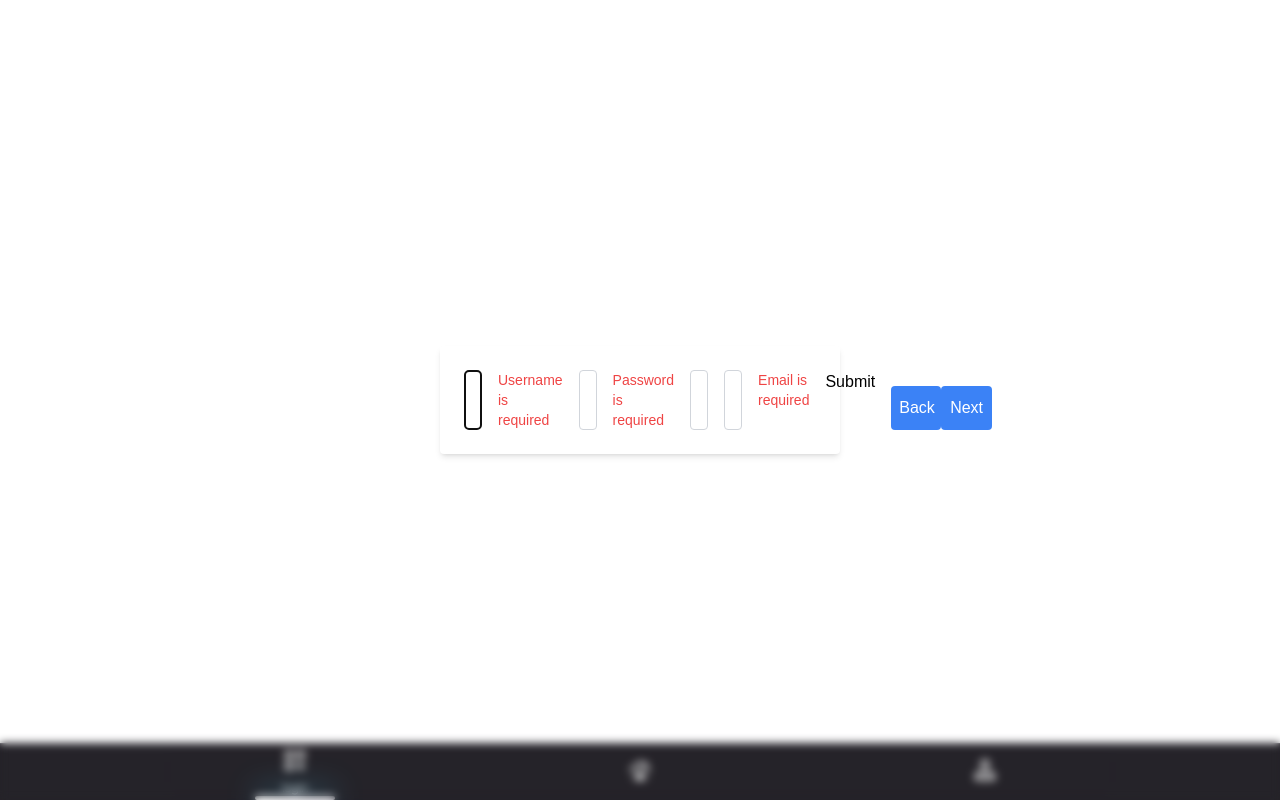
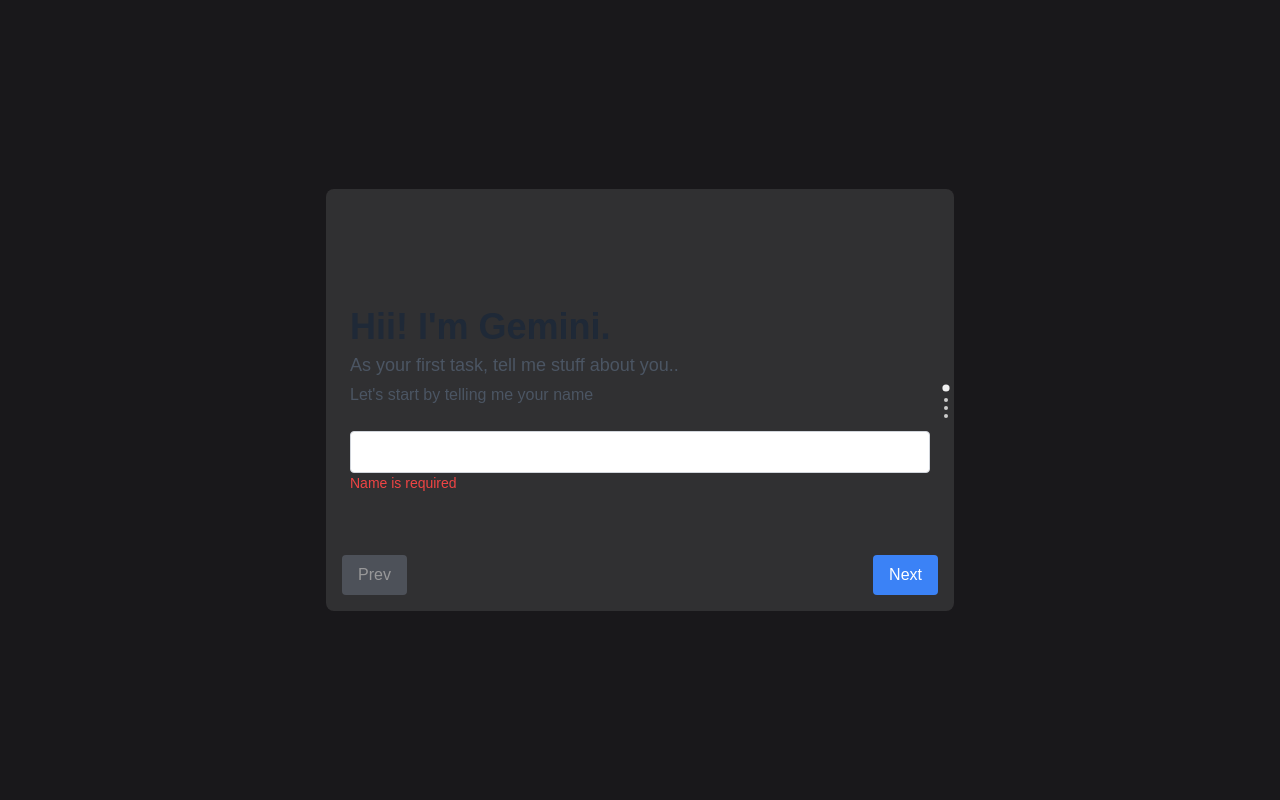
Before and after one commit to mohd-Bilal-exe/verbi.AI, a React (Vite) app: page /login in a window 1280 px wide. Both pictures are taken after a click on the button "Next". Built offline with nearby package versions, Linux system fonts and the light colour scheme; a web font is replaced by a local one.

Commit message:
chamnges

```diff
--- a/package.json
+++ b/package.json
@@ -24,7 +24,8 @@
     "react-router-dom": "^6.23.1",
     "redux": "^5.0.1",
     "redux-persist": "^6.0.0",
-    "redux-thunk": "^3.1.0"
+    "redux-thunk": "^3.1.0",
+    "uuid": "^10.0.0"
   },
   "devDependencies": {
     "@iconify/tailwind": "^1.1.1",
--- a/src/App.jsx
+++ b/src/App.jsx
@@ -18,10 +18,12 @@
   useEffect(() => {
     if (userDetails) {
       rememberMe(
-        userDetails.password,
+        userDetails.id,
         userDetails.username,
         userDetails.nickname,
-        userDetails.about
+        userDetails.about,
+        userDetails.tone,
+        userDetails.nature
       );
     }
   }, [userDetails]);
--- a/src/Redux/Actions.js
+++ b/src/Redux/Actions.js
@@ -34,10 +34,10 @@
   payload: translations, //SHOULD BE PREDEFINED OBJECT WITH TRANSLATIONS
 });
 
-export const addUser = (username, nickname, email, password) => {
+export const addUser = (id, username, nickname, about, tone, nature) => {
   return (dispatch) => {
     try {
-      const newUser = { username, nickname, email, password };
+      const newUser = { id, username, nickname, about, tone, nature };
 
       // Dispatch the action to update the global state
       dispatch({ type: ADD_USER, payload: newUser });
--- a/src/components/DropDown.jsx
+++ b/src/components/DropDown.jsx
@@ -1,27 +1,33 @@
 import PropTypes from "prop-types";
-import { CaretDown, CheckCircle } from "@phosphor-icons/react";
+import { CaretDown } from "@phosphor-icons/react";
 import { motion } from "framer-motion";
 import { useState } from "react";
 
-const DropDown = ({ setSelectedLang }) => {
+const DropDown = ({ setSelected, title }) => {
   const [open, setOpen] = useState(false);
-  const [message, setMessage]=useState("Select Language");
-  const languages = [
-    { code: "English", name: "English" },
-    { code: "Hindi", name: "Hindi" },
-    { code: "Urdu", name: "Urdu" },
-    { code: "Arabic", name: "Arabic" },
-    { code: "Spanish", name: "Spanish" },
-    { code: "Japanese", name: "Japanese" },
-    { code: "Custom", name: "customLang" },
-  ];
+  const [message, setMessage] = useState(title);
+  const Lists =
+    title === "tone"
+      ? [
+          { code: "professional", name: "💼 Professional " },
+          { code: "casual", name: "😊 Casual " },
+          { code: "formal", name: "🎩 Formal " },
+          { code: "friendly", name: "😄 Friendly " },
+        ]
+      : [
+          { code: "funny", name: "😄 Funny " },
+          { code: "sarcastic", name: "😏 Sarcastic " },
+          { code: "witty", name: "😄 Witty " },
+          { code: "humorous", name: "😆 Humorous " },
+        ];
 
   return (
-    <div className="">
+    <div className="w-fit h-fit">
       <motion.div animate={open ? "open" : "closed"} className="relative">
         <button
+          type="button" // Set type to "button" to prevent form submission
           onClick={() => setOpen((pv) => !pv)}
-          className="w-36 flex items-center justify-between gap-2 smartphone:gap-1 opacity-45 hover:opacity-100 transition-all px-3 py-2 rounded-lg text-indigo-50 bg-indigo-500 hover:bg-indigo-500"
+          className="w-36 flex items-center justify-between gap-2 smartphone:gap-1 opacity-45 hover:opacity-100 transition-all px-3 py-2 rounded-lg text-indigo-50 bg-indigo-500 hover:bg-indigo-600"
         >
           <span className="font-medium text-xs">{message}</span>
           <motion.span variants={iconVariants}>
@@ -31,17 +37,19 @@
 
         <motion.ul
           initial={wrapperVariants.closed}
+          animate={open ? "open" : "closed"}
           variants={wrapperVariants}
           style={{ originY: "top", translateX: "-50%" }}
           className="flex flex-col gap-1 p-1.5 rounded-lg bg-white shadow-xl absolute top-[120%] left-[50%] w-36 overflow-hidden"
         >
-          {languages.map((language) => (
+          {Lists.map((item) => (
             <Option
-              key={language.code}
+              key={item.code}
               setOpen={setOpen}
-              setSelectedLang={setSelectedLang}
+              setSelected={setSelected}
               setMessage={setMessage}
-              text={language.name}
+              text={item.name}
+              code={item.code}
             />
           ))}
         </motion.ul>
@@ -50,70 +58,31 @@
   );
 };
 
-const Option = ({ text, setSelectedLang,setMessage, setOpen }) => {
-    const handleCustomLangSubmit = (e) => {
-        e.preventDefault();
-        const customLang = e.target.elements.customLang.value.trim();
-        if (customLang) {
-          setSelectedLang(customLang);
-          setMessage(customLang)
-          setOpen(false);
-        }
-      };
+const Option = ({ text, code, setSelected, setMessage, setOpen }) => {
   return (
     <motion.li
       variants={itemVariants}
       onClick={() => {
-        setSelectedLang(text);
-        if(text !== "customLang") setOpen(false)
+        setSelected(code);
         setMessage(text);
+        setOpen(false);
       }}
-      className="flex items-center gap-2 w-full  text-xs font-medium whitespace-nowrap rounded-md hover:bg-indigo-100 text-slate-700 hover:text-indigo-500 transition-colors cursor-pointer"
+      className="flex items-center gap-2 w-full text-xs font-medium whitespace-nowrap rounded-md hover:bg-indigo-100 text-slate-700 hover:text-indigo-500 transition-colors cursor-pointer"
     >
-      {text !== "customLang" ? (
-        <>
-          <motion.div
-            key={"divDots"}
-            className="w-1 h-1 m-1 rounded-full bg-DarkAccentBluedk"
-            variants={actionIconVariants}
-          ></motion.div>
-          <span
-            className="w-ful m-2 text-xs"
-            onClick={() => {
-              setOpen(false);
-            }}
-          >
-            {text}
-          </span>
-        </>
-      ) : (
-        <>
-          <form className="ml-1 flex items-center w-full" onSubmit={handleCustomLangSubmit}>
-            <input
-              name="customLang"
-              className="w-4/5 h-full outline-none rounded-sm placeholder:text-xs focus:outline-DarkAccentBluedk border border-gray-300"
-              placeholder="Custom Language"
-            />
-            <button
-              type="submit"
-              className="rounded-full mx-auto flex  text-xs bg-indigo-500 text-white hover:bg-indigo-600 transition-colors"
-            >
-               <CheckCircle size={18} weight="duotone" />
-            </button>
-          </form>
-        </>
-      )}
+      <span>{text}</span>
     </motion.li>
   );
 };
 
 DropDown.propTypes = {
-  setSelectedLang: PropTypes.func.isRequired,
+  setSelected: PropTypes.func.isRequired,
+  title: PropTypes.string.isRequired,
 };
 
 Option.propTypes = {
   text: PropTypes.string.isRequired,
-  setSelectedLang: PropTypes.func.isRequired,
+  code: PropTypes.string.isRequired,
+  setSelected: PropTypes.func.isRequired,
   setMessage: PropTypes.func.isRequired,
   setOpen: PropTypes.func.isRequired,
 };
@@ -121,12 +90,6 @@
 export default DropDown;
 
 const wrapperVariants = {
-    whileHover:{
-            scaleX:1
-    },
-    whileHoverNot:{
-        scaleX:0.1
-},
   open: {
     scaleY: 1,
     transition: {
@@ -164,8 +127,3 @@
     },
   },
 };
-
-const actionIconVariants = {
-  open: { scale: 1, y: 0 },
-  closed: { scale: 0, y: -7 },
-};
--- a/src/pages/chatPage.jsx
+++ b/src/pages/chatPage.jsx
@@ -9,7 +9,7 @@
 export default function ChatPage() {
   const isDarkMode = useSelector((state) => state.darkMode);
   const chatHistory = useSelector((state) => state.currentChat);
-  const password = useSelector((state) => state.userDetails.password);
+  const id = useSelector((state) => state.userDetails.id);
   const [isLoading, setIsLoading] = useState(false);
   const [text, setText] = useState("");
   const textAreaRef = useRef(null);
@@ -48,10 +48,10 @@
       };
 
       //setCurrentSesh((prevSesh) => [...prevSesh, userMessage]);
-      dispatch(currentChat(password, userMessage));
+      dispatch(currentChat(id, userMessage));
       setIsLoading(true);
 
-      const result = await chat(password, text);
+      const result = await chat(id, text);
       setIsLoading(false);
       const aiMessage = {
         role: "model",
@@ -59,7 +59,7 @@
         timestamp: Date.now(),
       };
       //setCurrentSesh((prevSesh) => [...prevSesh, aiMessage]);
-      dispatch(currentChat(password, aiMessage));
+      dispatch(currentChat(id, aiMessage));
 
       if (result.error) {
         console.error("Chat Error:", result.error);
--- a/src/pages/loginPage.jsx
+++ b/src/pages/loginPage.jsx
@@ -1,29 +1,159 @@
-import { useForm } from "react-hook-form";
-import { m } from "framer-motion";
+import { AnimatePresence, m } from "framer-motion";
 import { useDispatch, useSelector } from "react-redux";
 import { addUser } from "../Redux/Actions";
 import { useNavigate } from "react-router-dom";
 import { rememberMe } from "../Api/aiApi";
+import { useState } from "react";
+import DropDown from "../components/DropDown";
+import { v4 as uuidv4 } from "uuid";
 
 export default function LoginPage() {
-  const {
-    register,
-    handleSubmit,
-    formState: { errors },
-  } = useForm();
+  const [currentStep, setCurrentStep] = useState(0);
+  const [username, setUsername] = useState("");
+  const [nickname, setNickname] = useState("");
+  const [about, setAbout] = useState("");
+  const [tone, setTone] = useState("");
+  const [nature, setNature] = useState("");
+  const [errors, setErrors] = useState({});
+  const id = useState(uuidv4())[0]; // To ensure id remains the same
+  const [position, setPosition] = useState(0);
   const isDarkMode = useSelector((state) => state.darkMode);
   const dispatch = useDispatch();
-  const navigate = useNavigate(); // Get the navigate function
+  const navigate = useNavigate();
 
-  const onSubmit = (data) => {
-    dispatch(addUser(data.username, data.nickname, data.email, data.password));
-    rememberMe(
-      data.password,
-      data.username,
-      data.nickname,
-      "im a software engineer"
-    );
-    navigate("/profile");
+  const validateStep = () => {
+    const newErrors = { ...errors };
+    if (currentStep === 0) {
+      if (!username) newErrors.username = "Name is required";
+      else delete newErrors.username; // Clear error if field is valid
+    }
+    if (currentStep === 1) {
+      if (!nickname) newErrors.nickname = "Nickname is required";
+      else delete newErrors.nickname;
+    }
+    if (currentStep === 2) {
+      if (!about) newErrors.about = "About is required";
+      else delete newErrors.about;
+    }
+    setErrors(newErrors);
+    return Object.keys(newErrors).length === 0;
+  };
+
+  const onSubmit = (e) => {
+    e.preventDefault();
+    if (validateStep()) {
+      dispatch(addUser(id, username, nickname, about, tone, nature));
+      rememberMe(id, username, nickname, about, tone, nature);
+      navigate("/profile");
+    }
+  };
+
+  const steps = [
+    {
+      id: "username",
+      component: (
+        <div className="w-full h-full px-6 flex flex-col justify-center">
+          <div className="w-full flex flex-col gap-1 mb-6">
+            <h1 className="text-4xl font-bold text-gray-800">
+              Hii! I&apos;m Gemini.
+            </h1>
+            <h1 className="text-lg text-gray-600">
+              As your first task, tell me stuff about you..
+            </h1>
+            <h2 className="text-gray-600">
+              Let&apos;s start by telling me your name
+            </h2>
+          </div>
+          <input
+            type="text"
+            required
+            value={username}
+            onChange={(e) => setUsername(e.target.value)}
+            className="w-full p-2 border border-gray-300 rounded"
+          />
+          {errors.username && (
+            <span className="text-red-500 text-sm">{errors.username}</span>
+          )}
+        </div>
+      ),
+    },
+    {
+      id: "nickname",
+      component: (
+        <div className="w-full h-full px-6 flex flex-col justify-center">
+          <div>
+            <h1 className="text-xl font-semibold text-gray-800">
+              Well, great! Nice to {'"see"'} you {username}
+            </h1>
+            <h2 className="text-gray-600">
+              Now, let me know what should I call you?
+            </h2>
+          </div>
+
+          <input
+            type="text"
+            value={nickname}
+            onChange={(e) => setNickname(e.target.value)}
+            className="w-full p-2 border border-gray-300 rounded"
+          />
+          {errors.nickname && (
+            <span className="text-red-500 text-sm">{errors.nickname}</span>
+          )}
+        </div>
+      ),
+    },
+    {
+      id: "about",
+      component: (
+        <div className="w-full h-full px-6 flex flex-col justify-center">
+          <h1 className="text-xl font-semibold text-gray-800">
+            Sure thing! I&apos;ll call you {nickname}
+          </h1>
+          <h2 className="text-gray-600">
+            Tell me about yourself, it&apos;s important
+          </h2>
+          <textarea
+            value={about}
+            onChange={(e) => setAbout(e.target.value)}
+            className="resize-none w-full p-2 border border-gray-300 rounded"
+          />
+          {errors.about && (
+            <span className="text-red-500 text-sm">{errors.about}</span>
+          )}
+        </div>
+      ),
+    },
+    {
+      id: "Miscellaneous",
+      component: (
+        <div className="w-full h-full px-6 flex flex-col justify-center">
+          <div className="w-full text-white">
+            <h1 className="text-xl font-semibold text-gray-800">
+              As the last step {nickname}
+            </h1>
+            <h2 className="text-gray-600">Select what you want</h2>
+          </div>
+          <div className="w-full flex gap-6 items-center justify-center text-white">
+            <DropDown setSelected={setTone} title={"tone"} />
+            <DropDown setSelected={setNature} title={"nature"} />
+          </div>
+        </div>
+      ),
+    },
+  ];
+
+  const handleNext = () => {
+    if (validateStep()) {
+      setCurrentStep(currentStep + 1);
+      setPosition(position - 422);
+    }
+  };
+
+  const handlePrev = () => {
+    if (currentStep > 0) {
+      setCurrentStep(currentStep - 1);
+      setPosition(position + 422);
+    }
   };
 
   return (
@@ -33,61 +163,63 @@
       animate={{ opacity: 1 }}
       exit={{ opacity: 0 }}
       transition={{ duration: 0.5, type: "spring" }}
-      className={`w-screen h-screen absolute top-0 left-0 z-50 backdrop-blur-sm backdrop-brightness-25 flex justify-center items-center ${
-        isDarkMode ? "bg-bg1/10 text-black" : "text-bg1"
-      }`}
+      className={`w-screen h-screen absolute top-0 left-0 z-50 backdrop-blur-lg flex justify-center items-center p-3 smartphone:pb-24 ${
+        isDarkMode ? "bg-background" : "bg-backgroundLight"
+      } `}
     >
-      <form
-        onSubmit={handleSubmit(onSubmit)}
-        className="bg-white p-6 rounded shadow-md flex flex-row gap-4"
-        style={{ width: "400px" }}
+      <div
+        className={`relative rounded-lg w-1/2 h-[422px] smartphone:w-full  overflow-hidden flex ${
+          isDarkMode
+            ? "bg-foregroundLight/10 text-copy"
+            : "bg-foreground/10 text-copyLight"
+        } `}
       >
-        <input
-          type="text"
-          {...register("username", { required: "Username is required" })}
-          className="w-full p-2 border border-gray-300 rounded"
-        />
-        {errors.username && (
-          <span className="text-red-500 text-sm">
-            {errors.username.message}
-          </span>
-        )}
-        <input
-          type="password"
-          {...register("password", { required: "Password is required" })}
-          className="w-full p-2 border border-gray-300 rounded"
-        />
-        {errors.password && (
-          <span className="text-red-500 text-sm">
-            {errors.password.message}
-          </span>
-        )}
-        <input
-          type="text"
-          {...register("nickname")}
-          className="w-full p-2 border border-gray-300 rounded"
-        />
-        <input
-          type="email"
-          {...register("email", { required: "Email is required" })}
-          className="w-full p-2 border border-gray-300 rounded"
-        />
-        {errors.email && (
-          <span className="text-red-500 text-sm">{errors.email.message}</span>
-        )}
-
-        <div>
-          <button type="sumbit">Submit</button>
+        <m.div
+          initial={{ y: 0 }}
+          animate={{ y: position }}
+          transition={{ duration: 0.2, ease: "easeInOut", type: "spring" }}
+          className={`w-full h-full`}
+        >
+          {steps.map((step) => {
+            return step.component;
+          })}
+        </m.div>
+        <div
+          className={`absolute right-1 w-2 h-full flex flex-col justify-center gap-1`}
+        >
+          {[0, 1, 2, 3].map((step) => (
+            <m.div
+              key={step}
+              layout
+              className={`w-1 h-1 mx-auto rounded-full transition-all ease-in-out ${
+                currentStep === step ? "my-1 " : ""
+              }`}
+              animate={{
+                scale: currentStep === step ? 1.8 : 1,
+                backgroundColor: currentStep === step ? "#F0F0F0" : "#CCCCCC",
+              }}
+            />
+          ))}
         </div>
-        <div className="mt-4 flex justify-between">
-          <button className="w-1/2 bg-blue-500 text-white p-2 rounded hover:bg-blue-600">
-            Back
+        <div
+          id="buttons"
+          className={`absolute bottom-0 w-full h-fit flex justify-between p-4`}
+        >
+          <button
+            onClick={handlePrev}
+            className="px-4 py-2 bg-gray-500 text-white rounded disabled:opacity-50"
+            disabled={currentStep === 0}
+          >
+            Prev
           </button>
-          <button className="w-1/2 bg-blue-500 text-white p-2 rounded hover:bg-blue-600">
-            Next
+          <button
+            onClick={currentStep === steps.length - 1 ? onSubmit : handleNext}
+            className="px-4 py-2 bg-blue-500 text-white rounded"
+          >
+            {currentStep === steps.length - 1 ? "Submit" : "Next"}
           </button>
         </div>
-      </form>
+      </div>
     </m.section>
   );
 }
```
Also changed, not shown: src/Api/aiApi.js (+14 -4 lines), src/components/SelectDropdown.jsx (+7 -3 lines), 1 other file (tests, documents, lock files or other folders).
